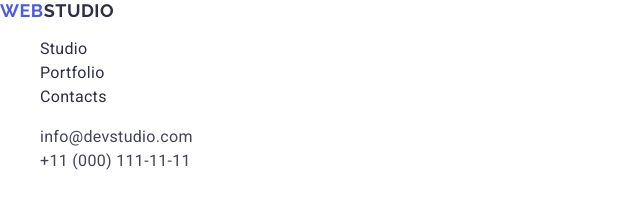
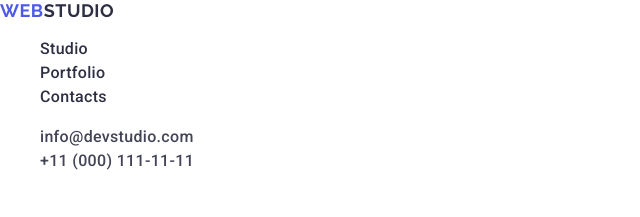
Before and after one commit to maksymgulko/goit-markup-hw-02, a plain HTML site: page index.html in a window 1280 px wide. Shown: the top 217 px of the page, 0-640 px from the left. Drawn offline with nearby package versions, Linux system fonts and the light colour scheme.

Commit message:
fix the errors 2

```diff
--- a/css/styles.css
+++ b/css/styles.css
@@ -56,6 +56,7 @@ p {
 
 a {
   text-decoration: none;
+  font-weight: 500;
 }
 
 button {
--- a/index.html
+++ b/index.html
@@ -23,7 +23,7 @@
           >Web<span class="studio-header">Studio</span></a
         >
         <ul class="nav-links">
-          <li><a class="nav-link" href="">Studio</a></li>
+          <li><a class="nav-link" href="./index.html">Studio</a></li>
           <li><a class="nav-link" href="">Portfolio</a></li>
           <li><a class="nav-link" href="">Contacts</a></li>
         </ul>
```
